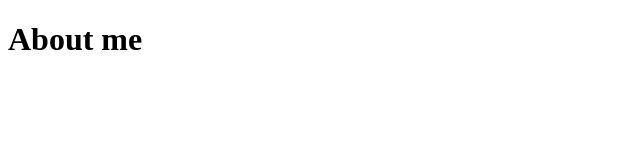
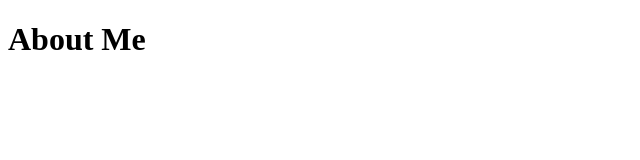
Before and after one commit to jpsalvadico/jpsalvadico.github.io, a plain HTML site: page About Me.html in a window 1280 px wide. Shown: the full height of the page, 0-640 px from the left. Drawn offline with Linux system fonts and the light colour scheme.

Commit message:
Update About Me.html

```diff
--- a/About Me.html
+++ b/About Me.html
@@ -6,6 +6,6 @@
     <title>About Me</title>
 </head>
 <body>
-    <h1>About me</h1>
+    <h1>About Me</h1>
 </body>
 </html>
```
